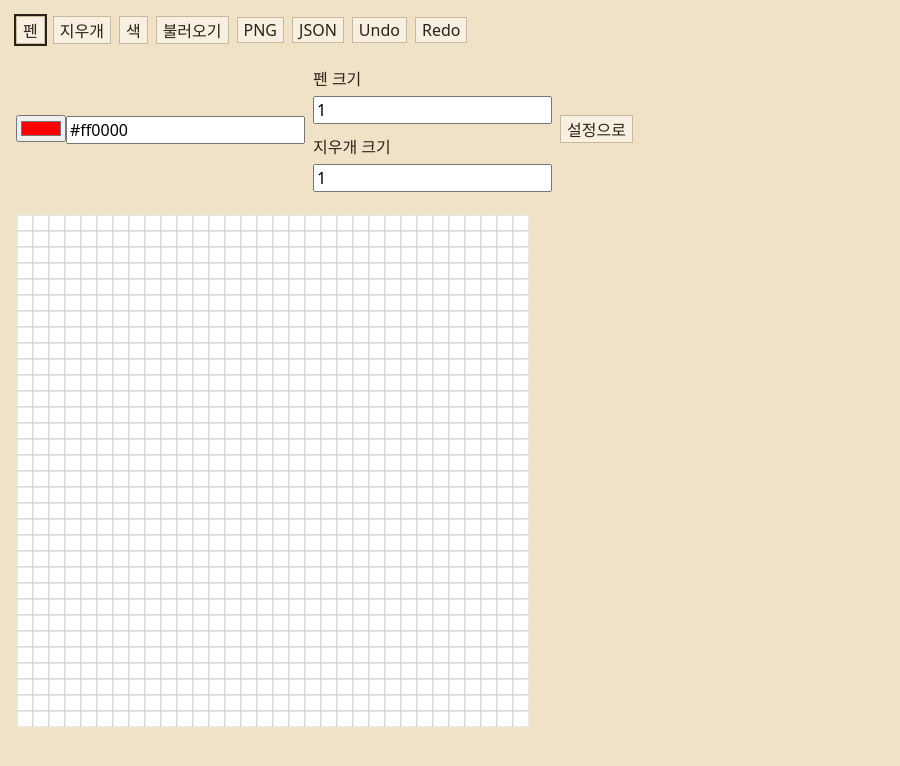
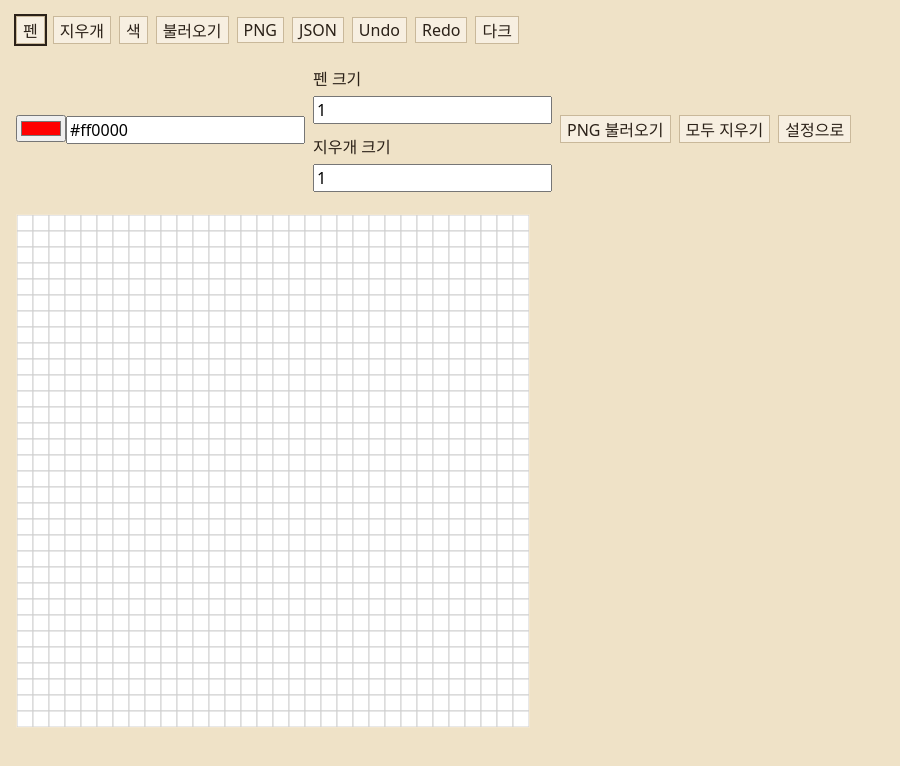
Before and after one commit to henry6134/final-project-Ryu-Sung-Hyun, a React (Vite) app: page / in a window 1280 px wide. Both pictures are taken after a click on the button "시작". Shown: the top 766 px of the page, without its empty margins (0-900 px from the left). Built offline with nearby package versions, Linux system fonts and the light colour scheme.

Commit message:
Add Tools

```diff
--- a/package.json
+++ b/package.json
@@ -6,7 +6,6 @@
   "scripts": {
     "dev": "vite",
     "build": "vite build",
-    "preview": "vite preview",
     "predeploy": "npm run build",
     "deploy": "gh-pages -d dist"
   },
@@ -16,7 +15,7 @@
     "react-dom": "^18.3.1"
   },
   "devDependencies": {
-    "@vitejs/plugin-react": "^4.3.1",
+    "@vitejs/plugin-react": "^4.7.0",
     "vite": "^5.4.0"
   }
 }
--- a/src/components/CanvasBoard.jsx
+++ b/src/components/CanvasBoard.jsx
@@ -1,4 +1,3 @@
-// src/components/CanvasBoard.jsx
 import { useEffect, useImperativeHandle, useRef, useState, forwardRef } from 'react'
 
 function CanvasBoardInner({ pixels, width, height, tool, onPaint, onPickColor }, ref) {
--- a/src/components/EditorScreen.jsx
+++ b/src/components/EditorScreen.jsx
@@ -1,4 +1,3 @@
-// src/components/EditorScreen.jsx
 import { useRef } from 'react'
 import Toolbar from './Toolbar'
 import CanvasBoard from './CanvasBoard'
@@ -6,14 +5,17 @@ import ColorPanel from './ColorPanel'
 import SizePopup from './SizePopup'
 import { usePixelEditor } from '../hooks/usePixelEditor'
 import { downloadCanvasPNG, downloadText } from '../utils/exportFile'
-import { openFile, readTextFile } from '../utils/importFile'
+import { openFile, readTextFile, readFileAsDataURL } from '../utils/importFile'
 
-export default function EditorScreen({ config, onBack }) {
+export default function EditorScreen({ config, setConfig, onBack }) {
   const editor = usePixelEditor(config.width, config.height)
   const canvasRef = useRef(null)
 
   const exportJSON = () => {
-    downloadText('pixel-art.json', JSON.stringify({ width: config.width, height: config.height, pixels: editor.pixels }, null, 2))
+    downloadText(
+      'pixel-art.json',
+      JSON.stringify({ width: config.width, height: config.height, pixels: editor.pixels }, null, 2)
+    )
   }
 
   const importJSON = async () => {
@@ -21,6 +23,35 @@ export default function EditorScreen({ config, onBack }) {
     if (!file) return
     const text = await readTextFile(file)
     editor.fromJSON(JSON.parse(text))
+  }
+
+  const importPNG = async () => {
+    const file = await openFile('.png')
+    if (!file) return
+    const dataUrl = await readFileAsDataURL(file)
+    const img = new Image()
+    img.onload = () => {
+      const c = document.createElement('canvas')
+      c.width = config.width
+      c.height = config.height
+      const ctx = c.getContext('2d')
+      ctx.imageSmoothingEnabled = false
+      ctx.clearRect(0, 0, c.width, c.height)
+      ctx.drawImage(img, 0, 0, c.width, c.height)
+
+      const next = Array.from({ length: config.height }, (_, y) =>
+        Array.from({ length: config.width }, (_, x) => {
+          const d = ctx.getImageData(x, y, 1, 1).data
+          return d[3] === 0 ? null : `rgba(${d[0]},${d[1]},${d[2]},${d[3] / 255})`
+        })
+      )
+      editor.fromJSON({ pixels: next })
+    }
+    img.src = dataUrl
+  }
+
+  const clearAll = () => {
+    if (confirm('모든 픽셀을 지우시겠어요?')) editor.clearAll()
   }
 
   return (
@@ -35,14 +66,25 @@ export default function EditorScreen({ config, onBack }) {
         onImportJSON={importJSON}
         onExportPNG={() => downloadCanvasPNG(canvasRef.current)}
         onExportJSON={exportJSON}
+        onToggleTheme={() =>
+          setConfig((c) => ({ ...c, theme: c.theme === 'light' ? 'dark' : 'light' }))
+        }
+        theme={config.theme}
       />
 
       <div className="editor-top">
         <ColorPanel color={editor.color} setColor={editor.setColor} />
+
         <div className="sizes">
           <SizePopup label="펜 크기" value={editor.penSize} setValue={editor.setPenSize} />
           <SizePopup label="지우개 크기" value={editor.eraserSize} setValue={editor.setEraserSize} />
         </div>
+
+        <div className="erase-group">
+          <button onClick={importPNG}>PNG 불러오기</button>
+          <button onClick={clearAll}>모두 지우기</button>
+        </div>
+
         <button onClick={onBack}>설정으로</button>
       </div>
 
--- a/src/components/Toolbar.jsx
+++ b/src/components/Toolbar.jsx
@@ -1,19 +1,25 @@
-// src/components/Toolbar.jsx
 export default function Toolbar({
   tool, setTool,
   onUndo, onRedo, canUndo, canRedo,
-  onImportJSON, onExportPNG, onExportJSON
+  onImportJSON, onExportPNG, onExportJSON,
+  onToggleTheme, theme
 }) {
   return (
     <header className="toolbar">
       <button className={tool === 'pen' ? 'active' : ''} onClick={() => setTool('pen')}>펜</button>
       <button className={tool === 'eraser' ? 'active' : ''} onClick={() => setTool('eraser')}>지우개</button>
       <button className={tool === 'eyedropper' ? 'active' : ''} onClick={() => setTool('eyedropper')}>색</button>
+
       <button onClick={onImportJSON}>불러오기</button>
       <button onClick={onExportPNG}>PNG</button>
       <button onClick={onExportJSON}>JSON</button>
+
       <button onClick={onUndo} disabled={!canUndo}>Undo</button>
       <button onClick={onRedo} disabled={!canRedo}>Redo</button>
+
+      <button onClick={onToggleTheme}>
+        {theme === 'light' ? '다크' : '라이트'}
+      </button>
     </header>
   )
 }
--- a/src/hooks/usePixelEditor.js
+++ b/src/hooks/usePixelEditor.js
@@ -1,10 +1,11 @@
-// src/hooks/usePixelEditor.js
 import { useMemo, useState } from 'react'
 import { useHistory } from './useHistory'
 
 export function usePixelEditor(width, height) {
-  const blank = useMemo(() => Array.from({ length: height }, () => Array(width).fill(null)), [width, height])
+  const makeBlank = () => Array.from({ length: height }, () => Array(width).fill(null))
+  const blank = useMemo(makeBlank, [width, height])
   const { present: pixels, set, undo, redo, canUndo, canRedo } = useHistory(blank)
+
   const [tool, setTool] = useState('pen')
   const [color, setColor] = useState('#ff0000')
   const [penSize, setPenSize] = useState(1)
@@ -14,7 +15,8 @@ export function usePixelEditor(width, height) {
     const next = pixels.map((row) => row.slice())
     for (let dy = 0; dy < size; dy++) {
       for (let dx = 0; dx < size; dx++) {
-        const px = x + dx, py = y + dy
+        const px = x + dx
+        const py = y + dy
         if (px >= 0 && py >= 0 && px < width && py < height) next[py][px] = nextColor
       }
     }
@@ -25,6 +27,12 @@ export function usePixelEditor(width, height) {
   const erase = (x, y) => applySquare(x, y, eraserSize, null)
   const getColorAt = (x, y) => pixels[y]?.[x] ?? null
   const fromJSON = (obj) => { if (obj?.pixels) set(obj.pixels) }
+  const clearAll = () => set(makeBlank())
 
-  return { pixels, tool, color, penSize, eraserSize, setTool, setColor, setPenSize, setEraserSize, paint, erase, getColorAt, fromJSON, undo, redo, canUndo, canRedo }
+  return {
+    pixels, tool, color, penSize, eraserSize,
+    setTool, setColor, setPenSize, setEraserSize,
+    paint, erase, getColorAt, fromJSON, clearAll,
+    undo, redo, canUndo, canRedo
+  }
 }
--- a/src/styles/globals.css
+++ b/src/styles/globals.css
@@ -13,3 +13,8 @@ button, input, select { font: inherit; }
 .canvas-wrap { overflow: auto; border: 1px solid rgba(255,255,255,.15); width: fit-content; }
 .pixel-canvas { image-rendering: pixelated; display: block; cursor: crosshair; }
 .active { outline: 2px solid currentColor; }
+.erase-group {
+  display: flex;
+  gap: 8px;
+  align-items: center;
+}
--- a/src/utils/importFile.js
+++ b/src/utils/importFile.js
@@ -1,4 +1,3 @@
-// src/utils/importFile.js
 export function openFile(accept = '.json,.png') {
   return new Promise((resolve) => {
     const input = document.createElement('input')
@@ -12,3 +11,12 @@ export function openFile(accept = '.json,.png') {
 export async function readTextFile(file) {
   return await file.text()
 }
+
+export function readFileAsDataURL(file) {
+  return new Promise((resolve, reject) => {
+    const reader = new FileReader()
+    reader.onload = () => resolve(reader.result)
+    reader.onerror = reject
+    reader.readAsDataURL(file)
+  })
+}
--- a/vite.config.js
+++ b/vite.config.js
@@ -4,5 +4,5 @@ import react from '@vitejs/plugin-react'
 
 export default defineConfig({
   plugins: [react()],
-  base: '/pixel-maker/'
+  base: '/final-project-Ryu-Sung-Hyun/'
 })
```
Also changed, not shown: 4 other files (tests, documents, lock files or other folders).
